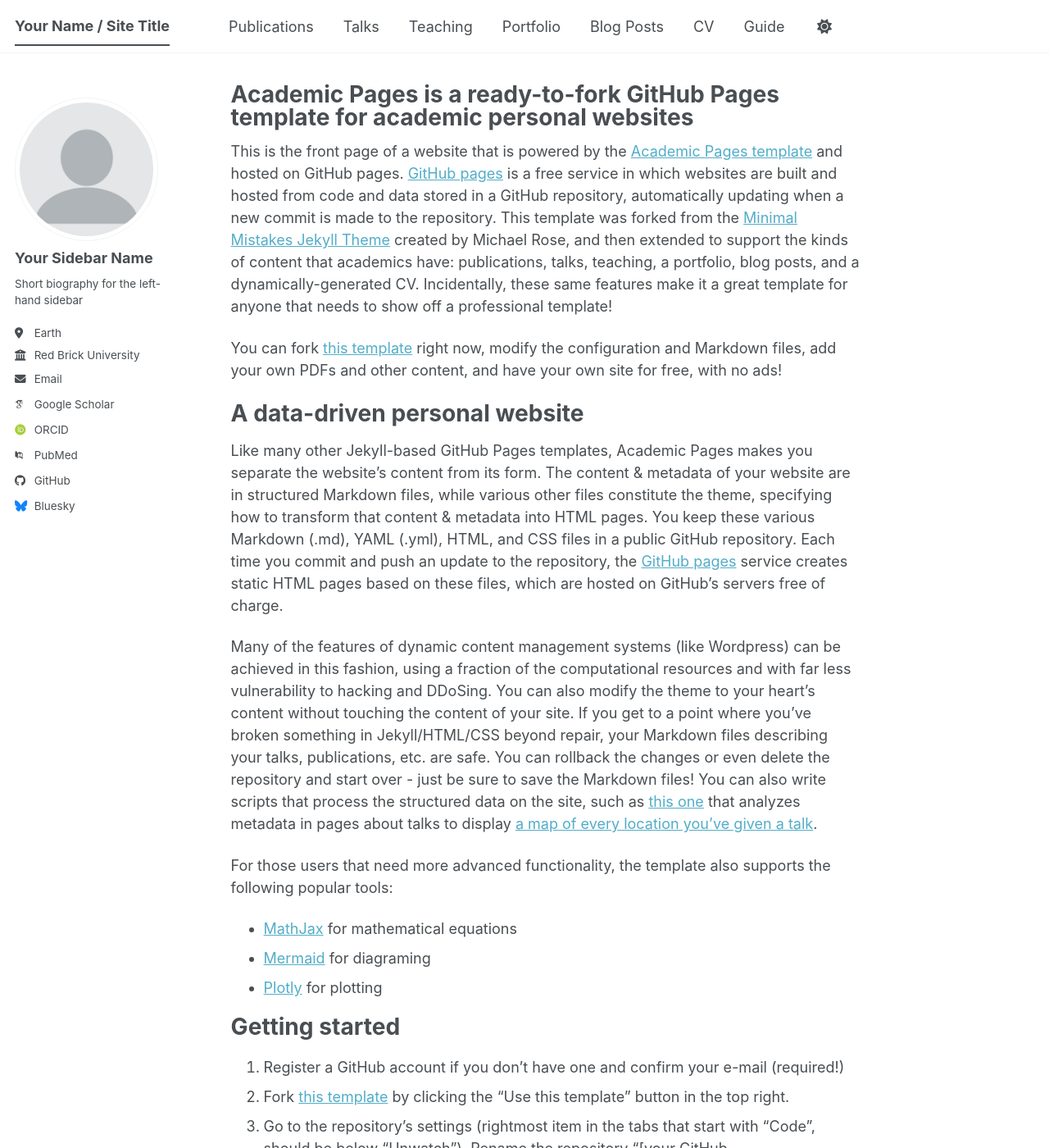
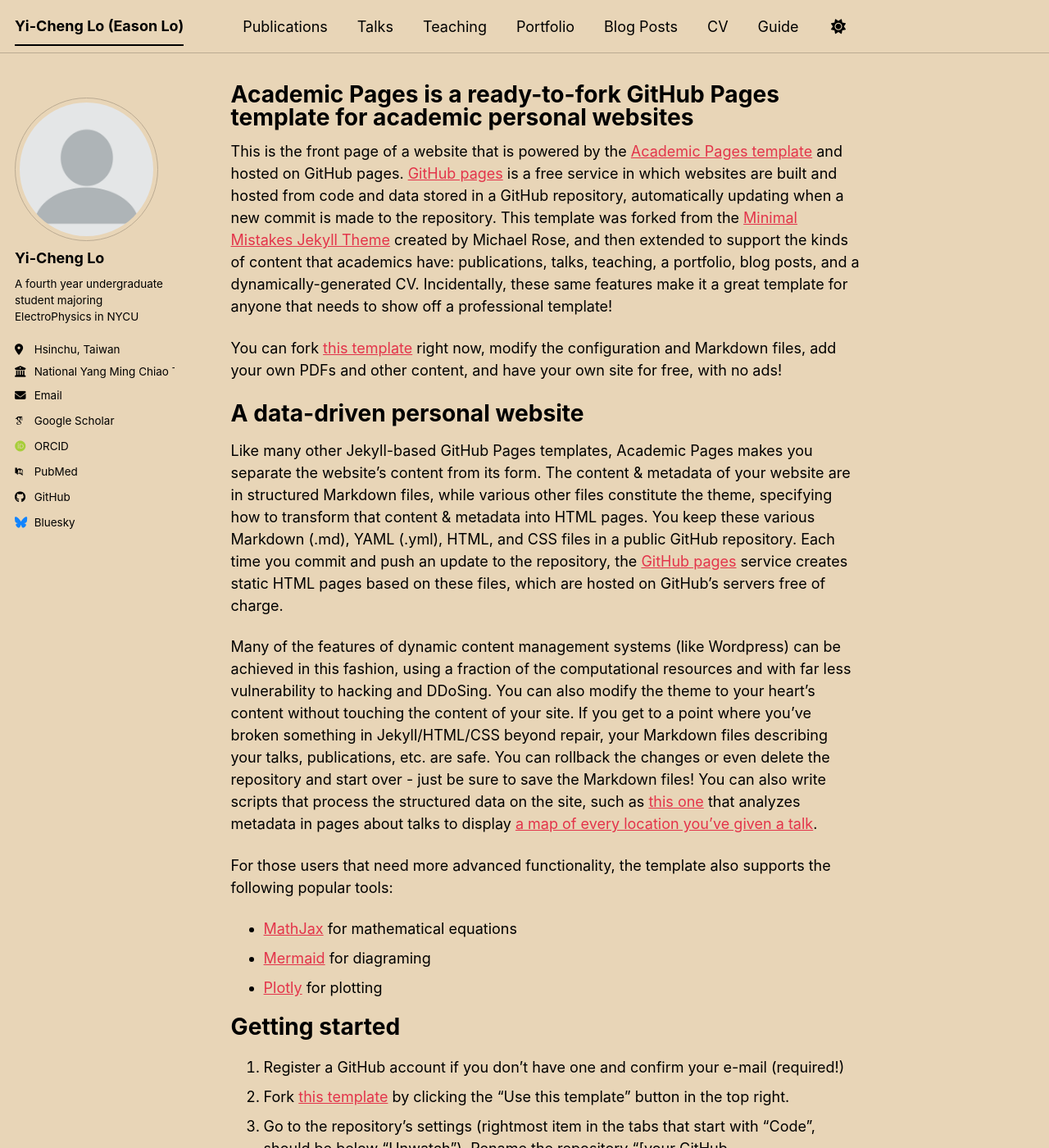
Before and after one commit to Deulgisocute/easonlocv, a Jekyll site: the page built from _pages/about.md, in a window 1280 px wide and 1400 px high. Shown: the whole window at 82% size. Built offline with Jekyll 4.4.1, drawn with Linux system fonts in a browser that asks for light colours; some web fonts are replaced; a script bundle is joined from its source files by our own code; library files that are not in the unit come from our copies; some of the changed text lies outside the part shown.

Commit message:
Update _config.yml

```diff
--- a/_config.yml
+++ b/_config.yml
@@ -8,12 +8,12 @@
 
 # Basic Site Settings
 locale                   : "en-US"
-site_theme               : "default" # The available themes options are "default", "air", "sunrise", "mint", "dirt" and "contrast"
-title                    : "Your Name / Site Title"
+site_theme               : "sunrise" # The available themes options are "default", "air", "sunrise", "mint", "dirt" and "contrast"
+title                    : "Yi-Cheng Lo (Eason Lo)"
 title_separator          : "-"
-name                     : &name "Your Name"
+name                     : &name "Yi-Cheng Lo (羅儀誠)"
 description              : &description "Your Name's academic portfolio"   # Update this with a general description of your site, this is the default if not overridden by a page
-url                      : https://academicpages.github.io # The base hostname & protocol for your site e.g. "https://[your GitHub username].github.io",
+url                      : https://easonlocv.github.io # The base hostname & protocol for your site e.g. "https://[your GitHub username].github.io",
                                                            # or if you already have some other page hosted on Github then use "https://[your GitHub username].github.io/[Your Repo Name]"
 baseurl                  : "" # the subpath of your site, e.g. "/blog"
 repository               : "academicpages/academicpages.github.io"
@@ -24,13 +24,13 @@ repository               : "academicpages/academicpages.github.io"
 author:
   # Biographic information
   avatar           : "profile.png"
-  name             : "Your Sidebar Name"
+  name             : "Yi-Cheng Lo"
   pronouns         : # example: "she/her"
-  bio              : "Short biography for the left-hand sidebar"
-  location         : "Earth"
-  employer         : "Red Brick University"
+  bio              : "A fourth year undergraduate student majoring ElectroPhysics in NYCU"
+  location         : "Hsinchu, Taiwan"
+  employer         : "National Yang Ming Chiao Tung University"
   uri              : # URL
-  email            : "none@example.org"
+  email            : "easonlo.sc11@nycu.edu.tw"
 
   # Academic websites
   academia         : # URL
@@ -51,7 +51,7 @@ author:
   bitbucket        : # Username - Update with your username on the site
   codepen          : # Username
   dribbble         : # Username
-  github           : "academicpages"
+  github           : "Deulgisocute"
   kaggle           : # Username
   stackoverflow    : # User number or user number and name (i.e., use "1" or "1/jeff-atwood")
 
```
